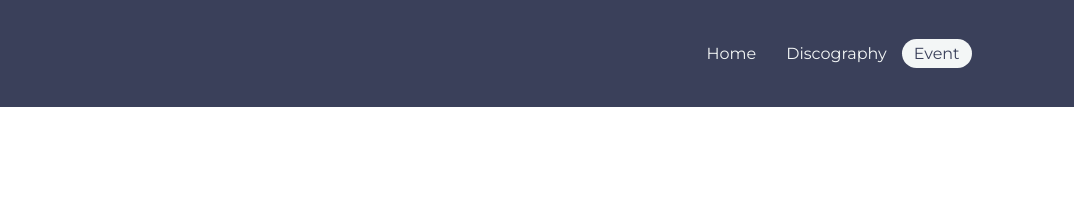
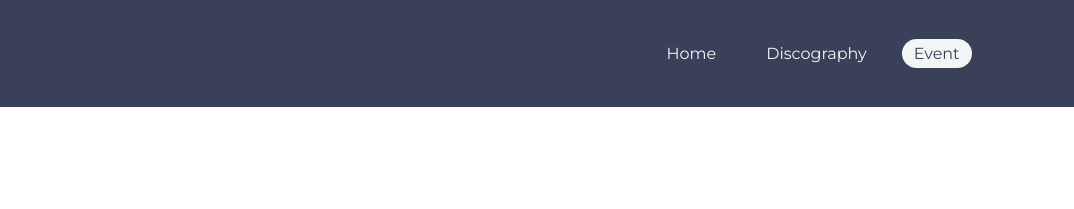
Before and after one commit to Alrifqyy/taylor-swift, a plain HTML site: page event.html in a window 1280 px wide. Shown: the top 209 px of the page, 206-1280 px from the left. Drawn offline with nearby package versions, Linux system fonts and the light colour scheme; grey boxes are pictures that could not be loaded; files whose address does not match are found by name; a web font is replaced by a local one.

Commit message:
Update event-style.css

```diff
--- a/event-style.css
+++ b/event-style.css
@@ -40,7 +40,7 @@ navbar ul{
 
 navbar ul li{
 	list-style: none;
-	margin-left: 20 px;
+	margin-left: 20px;
 }
 
 navbar ul li a{
```
